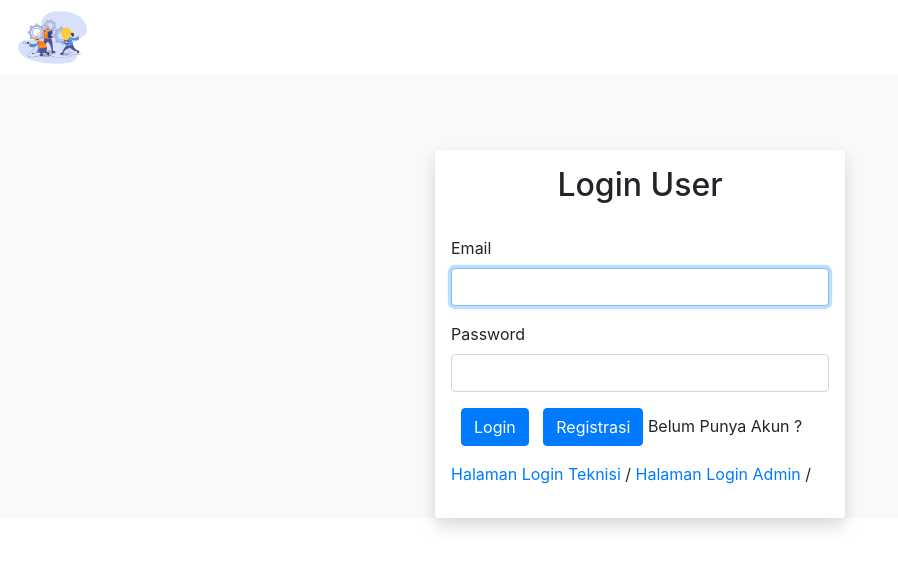
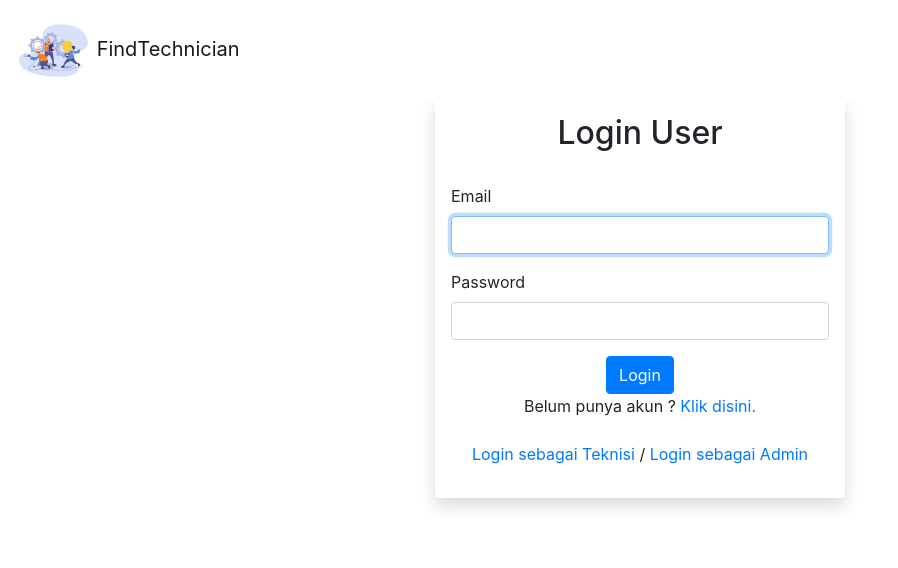
Before and after one commit to hoyongek/TubesWAD-Kelompok2, a PHP site: page /login.php in a window 1280 px wide. Shown: the top 568 px of the page, without its empty margins (0-898 px from the left). Run offline with PHP 8.4, Linux system fonts and the light colour scheme.

Commit message:
memperbaiki UI login dan register

```diff
--- a/Tugas Besar WAD Kelompok 2/function.php
+++ b/Tugas Besar WAD Kelompok 2/function.php
@@ -1,7 +1,7 @@
 <?php
 function koneksi()
 {
-  return mysqli_connect('localhost:3307', 'root', '', 'findtech');
+  return mysqli_connect('localhost', 'root', '', 'findtech');
 }
 
 function query($query)
--- a/Tugas Besar WAD Kelompok 2/index.php
+++ b/Tugas Besar WAD Kelompok 2/index.php
@@ -48,8 +48,9 @@ if (!isset($_SESSION['userLogin'])) {
     </div>
     <!--Batas TOP NAV-->
 
+
     <div class="isi_body">
-        <h1 style="text-align: center;" class="display-4">Wellcome !</h1>
+        <h1 style="text-align: center;" class="display-4">Welcome !</h1>
         <div class="container " style="margin-top: 20px;">
             <div class="row">
                 <div class="col-sm-4 1">
--- a/Tugas Besar WAD Kelompok 2/login.php
+++ b/Tugas Besar WAD Kelompok 2/login.php
@@ -29,17 +29,16 @@ if (isset($_POST['userLogin'])) {
 <body>
 
     <!--Batas TOP NAV-->
-    <div class="top container-fluid fixed-top ">
-        <img class="logo_navbar" src="gambar\logo.png">
+    <nav class="top navbar navbar-light fixed-top">
+    <a class="navbar-brand" href="#">
+      <img class="logo_navbar" src="gambar\logo.png" alt=""> FindTechnician </a>
+</nav><br><br>
+    <!--Batas TOP NAV-->
 
 
 
-    </div>
-    <!--Batas TOP NAV-->
-
     <div class="isi_body">
-        <div class="container">
-
+    <div class="container">
             <form action="" method="POST" style="margin-left: 350px; margin-right: 350px; margin-top:50px;">
                 <div class="shadow p-3 mb-5 bg-white rounded">
                     <h2 align="center">Login User </h2><br>
@@ -53,15 +52,13 @@ if (isset($_POST['userLogin'])) {
                         <label for="exampleInputPassword1">Password</label>
                         <input type="password" name="password" class="form-control" autocomplete="off">
                     </div>
-                    <div class="form-group" style="margin-left:0px;">
-                        <button type="submit" name="userLogin" class="btn btn-primary">Login</button>
-                        <a button type="submit" name="registrasi" class="btn btn-primary"
-                            href="regist_user.php">Registrasi</button></a>
-                        <label>Belum Punya Akun ?</label>
+                    <div class="form-group text-center" >
+                        <button class="btn btn-primary" name="userLogin">Login</button><br>
+                        <label>Belum punya akun ?</label><a href="regist_user.php"> Klik disini.</a>
                     </div>
-                    <div class="login_sebagai">
-                        <a href="login_teknisi.php">Halaman Login Teknisi</a> /
-                        <a href="login_admin.php">Halaman Login Admin</a> /
+                    <div class="login_sebagai text-center">
+                        <a href="login_teknisi.php">Login sebagai Teknisi</a> /
+                        <a href="login_admin.php">Login sebagai Admin</a>
                     </div>
 
                     <div class="form-group">
@@ -71,7 +68,10 @@ if (isset($_POST['userLogin'])) {
                     </div>
             </form>
         </div>
-    </div>
+            </div>
+
+
+
     <script src="https://code.jquery.com/jquery-3.5.1.slim.min.js"
         integrity="sha384-DfXdz2htPH0lsSSs5nCTpuj/zy4C+OGpamoFVy38MVBnE+IbbVYUew+OrCXaRkfj" crossorigin="anonymous">
     </script>
--- a/Tugas Besar WAD Kelompok 2/style.css
+++ b/Tugas Besar WAD Kelompok 2/style.css
@@ -1,40 +1,32 @@
 
     .top {
         background-color:white;
-
     }
-
-    .top a {
-        padding-left: 20px;
-        font-size: larger;
-
-    }
-
 
     .dropdown {
         float: right;
         margin-top: 20px;
-
     }
 
-    .isi_body{
-        padding-top: 100px;
-        background-color: #F8F9F9;
-
+    .collapse .dropdown{
+        float: right;
     }
 
-    .container {
-        background-color: #F8F9F9;
-        margin-bottom: 200px;
+    .registrasi{
+        padding-top: 100px;
     }
 
-    .btn {
-        margin-left: 10px;
+
+    .halo {
+        float: right;
+        margin-top: 5px;
+        padding-right: 10px;
+        text-align: right;
+        font-size: 19px;
     }
 
-    .halo {
-        float: left;
-        margin-top: 5px;
+    p{
+        font-size: 19px;
     }
 
     .logo_navbar {
@@ -189,3 +181,6 @@
 }
 
 /* Profile User & Profile Teknisi */
+
+
+/* Login */
```
Also changed, not shown: Tugas Besar WAD Kelompok 2/login_admin.php (+11 -12 lines), Tugas Besar WAD Kelompok 2/login_teknisi.php (+12 -12 lines), Tugas Besar WAD Kelompok 2/regist_user.php (+13 -10 lines), Tugas Besar WAD Kelompok 2/gambar/login.png (added).
